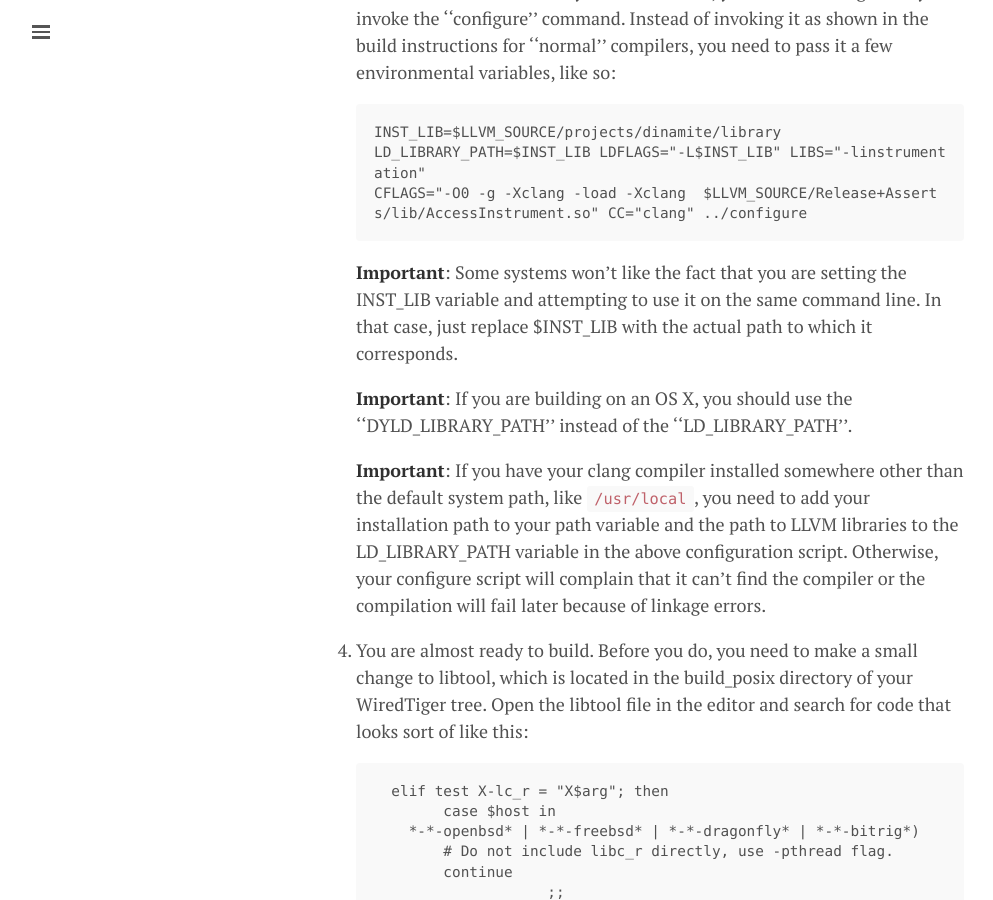
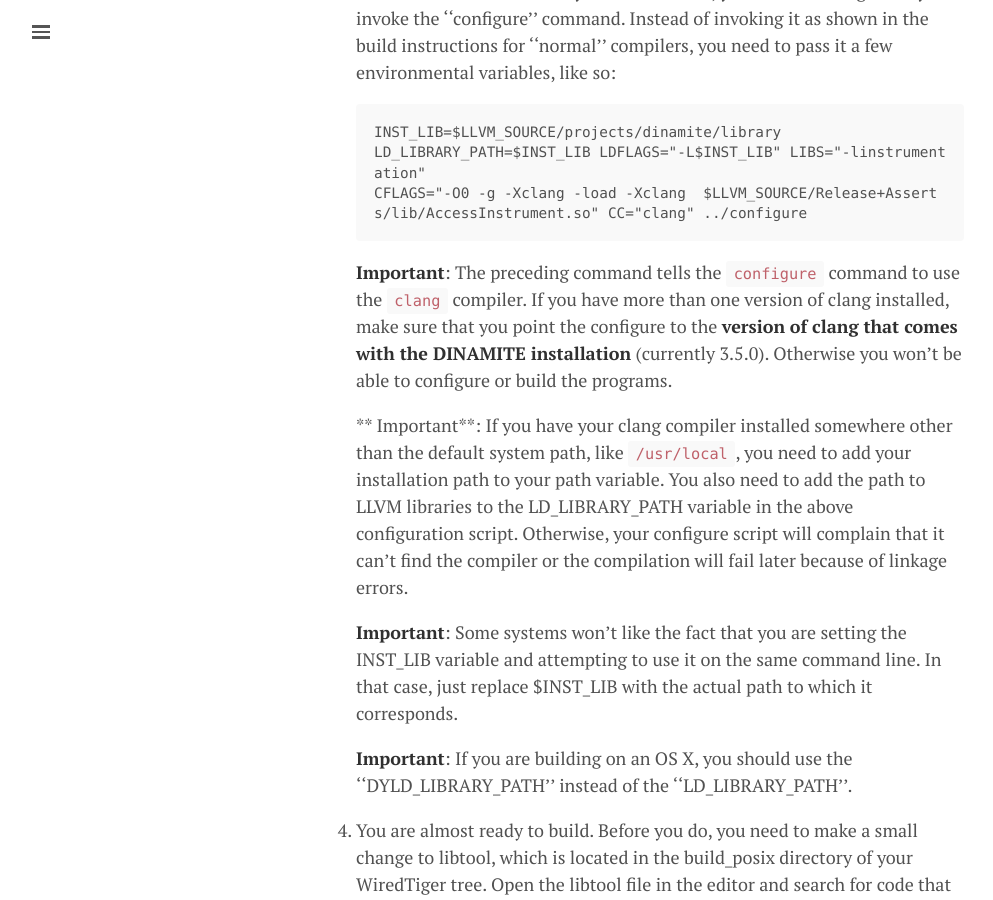
Before and after one commit to dinamite-toolkit/dinamite-toolkit.github.io, a Jekyll site: the page built from _posts/2016-11-12-compiling-WT.md, in a window 1280 px wide and 900 px high, scrolled down 2117 px. Shown: the whole window, without its empty margins (0-993 px from the left). Built offline with Jekyll 4.4.1, drawn with Linux system fonts in a browser that asks for light colours.

Commit message:
Add warning about clang location

```diff
--- a/_posts/2016-11-12-compiling-WT.md
+++ b/_posts/2016-11-12-compiling-WT.md
@@ -78,6 +88,21 @@
 	    LD_LIBRARY_PATH=$INST_LIB LDFLAGS="-L$INST_LIB" LIBS="-linstrumentation"
 	    CFLAGS="-O0 -g -Xclang -load -Xclang  $LLVM_SOURCE/Release+Asserts/lib/AccessInstrument.so" CC="clang" ../configure
 
+    **Important**: The preceding command tells the `configure` command
+    to use the `clang` compiler. If you have more than one version of
+    clang installed, make sure that you point the configure to the
+    **version of clang that comes with the DINAMITE installation**
+    (currently 3.5.0). Otherwise you won't be able to configure or
+    build the programs.
+
+    ** Important**: If you have your clang compiler installed
+    somewhere other than the default system path, like `/usr/local`,
+    you need to add your installation path to your path variable. You
+    also need to add the path to LLVM libraries to the LD_LIBRARY_PATH
+    variable in the above configuration script. Otherwise, your
+    configure script will complain that it can't find the compiler or
+    the compilation will fail later because of linkage errors.
+
     **Important**: Some systems won't like the fact that you are setting the
     INST_LIB variable and attempting to use it on the same command line.
     In that case, just replace $INST_LIB with the actual path to which it
@@ -85,13 +110,6 @@
 
     **Important**: If you are building on an OS X, you should use the
     ''DYLD_LIBRARY_PATH'' instead of the ''LD_LIBRARY_PATH''.
-
-    **Important**: If you have your clang compiler installed somewhere other
-    than the default system path, like `/usr/local`, you need to add your
-     installation path to your path variable and the path to LLVM libraries to
-     the LD_LIBRARY_PATH variable in the above configuration script. Otherwise,
-     your configure script will complain that it can't find the compiler or the
-     compilation will fail later because of linkage errors.
 
  3. You are almost ready to build. Before you do, you need to make a small change
     to libtool, which is located in the build_posix directory of your WiredTiger tree.
```
Also changed, not shown: other parts of _posts/2016-11-12-compiling-WT.md (+17 -7 lines).
